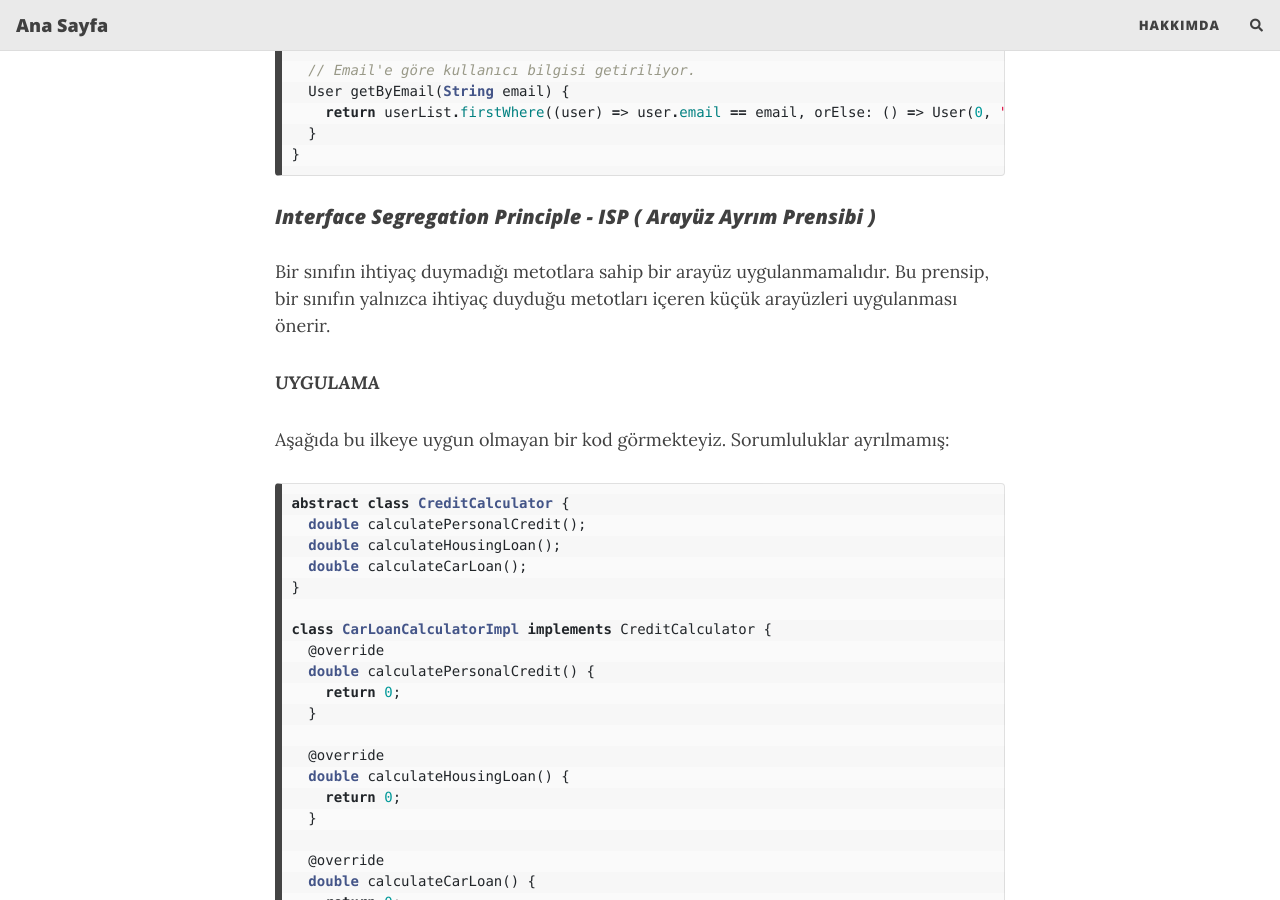
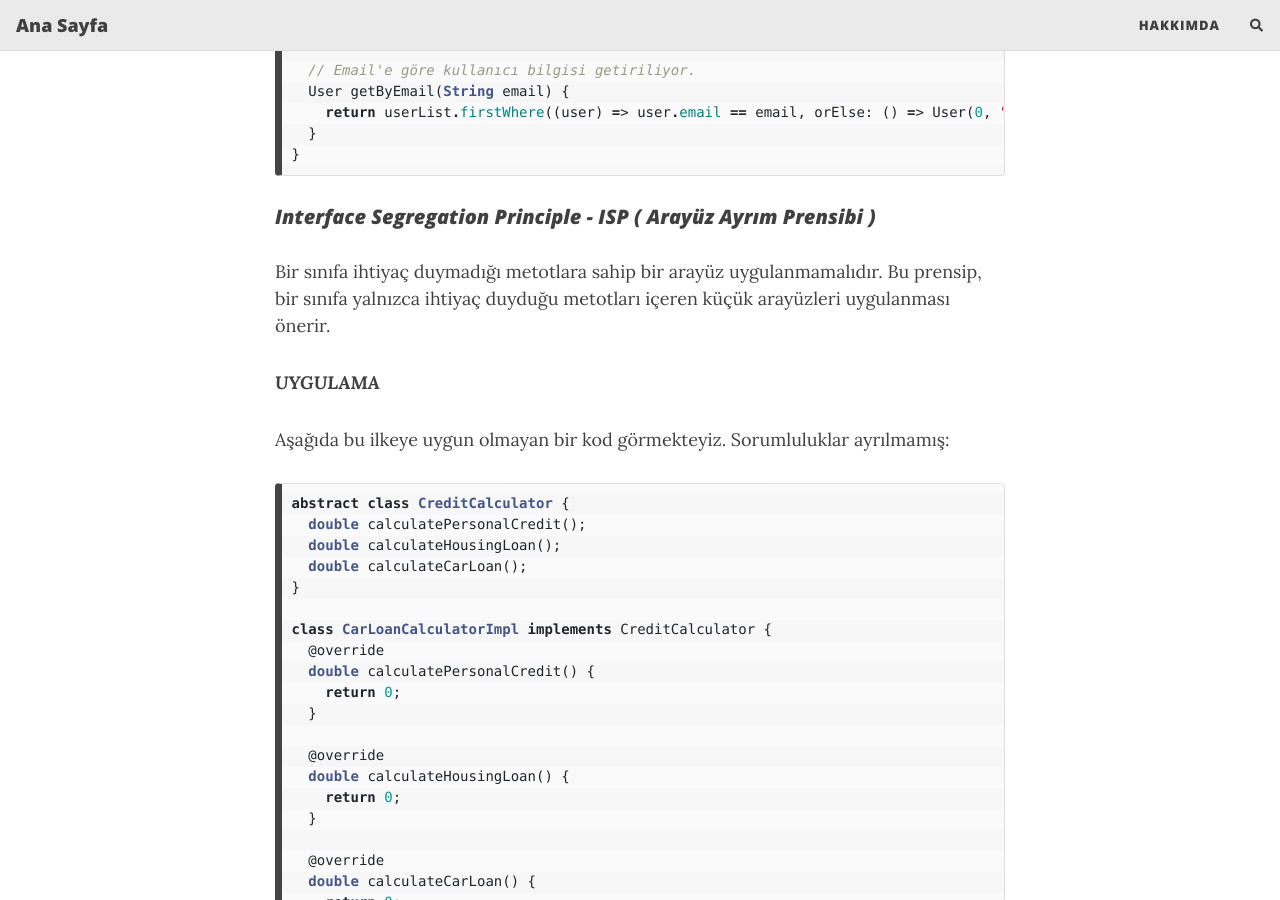
Before and after one commit to ahmetince1/ahmetince1.github.io, a Jekyll site: the page built from _posts/2023-12-6-Solid.md, in a window 1280 px wide and 900 px high, scrolled down 11781 px. Built offline with Jekyll 4.4.1, drawn with Linux system fonts in a browser that asks for light colours; nearby versions of some CDN libraries; comment, search, counter and statistics services are not loaded.

Commit message:
solid dokümanı düzenlendi.

```diff
--- a/_posts/2023-12-6-Solid.md
+++ b/_posts/2023-12-6-Solid.md
@@ -439,7 +439,7 @@ class UserRepository extends BaseRepository<User> {
 <p></p>
 
 ##### ***Interface Segregation Principle - ISP ( Arayüz Ayrım Prensibi )***
-Bir sınıfın ihtiyaç duymadığı metotlara sahip bir arayüz uygulanmamalıdır. Bu prensip, bir sınıfın yalnızca ihtiyaç duyduğu metotları içeren küçük arayüzleri uygulanması önerir.
+Bir sınıfa ihtiyaç duymadığı metotlara sahip bir arayüz uygulanmamalıdır. Bu prensip, bir sınıfa yalnızca ihtiyaç duyduğu metotları içeren küçük arayüzleri uygulanması önerir.
 
 ***UYGULAMA***
 <p></p>
```
